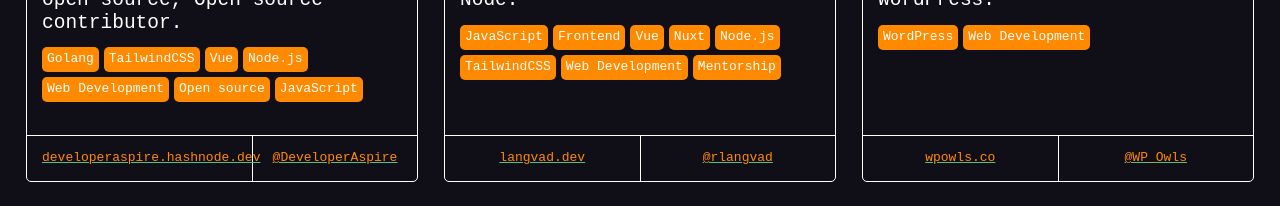
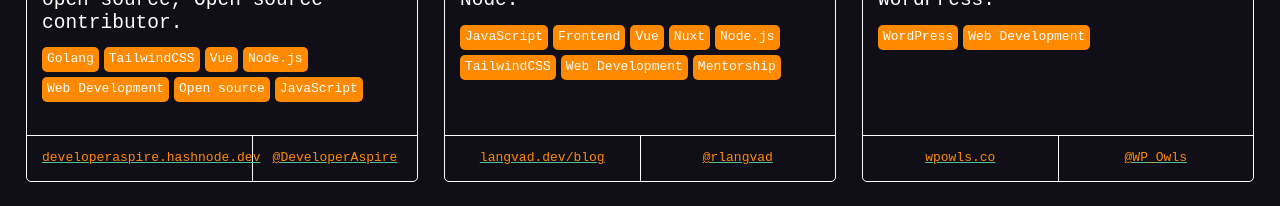
Before and after one commit to markodenic/awesome-tech-blogs, a Nuxt app: page / in a window 1280 px wide. Shown: the part 1180-1386 px from the top of the page. Built offline with nearby package versions, Linux system fonts and the light colour scheme.

Commit message:
Use correct blog url

```diff
--- a/data.js
+++ b/data.js
@@ -452,9 +452,9 @@ module.exports = [
     ]
   },
   {
-    name:'Rasmus Langvad',
+    name: 'Rasmus Langvad',
     description: 'Senior Frontend Developer from Sweden writing about web, tech and mentorship. Currently working with Vue, Nuxt and Node.',
-    url: 'https://langvad.dev/',
+    url: 'https://langvad.dev/blog/',
     twitter: '@rlangvad',
     tags:[
       'JavaScript',
```
